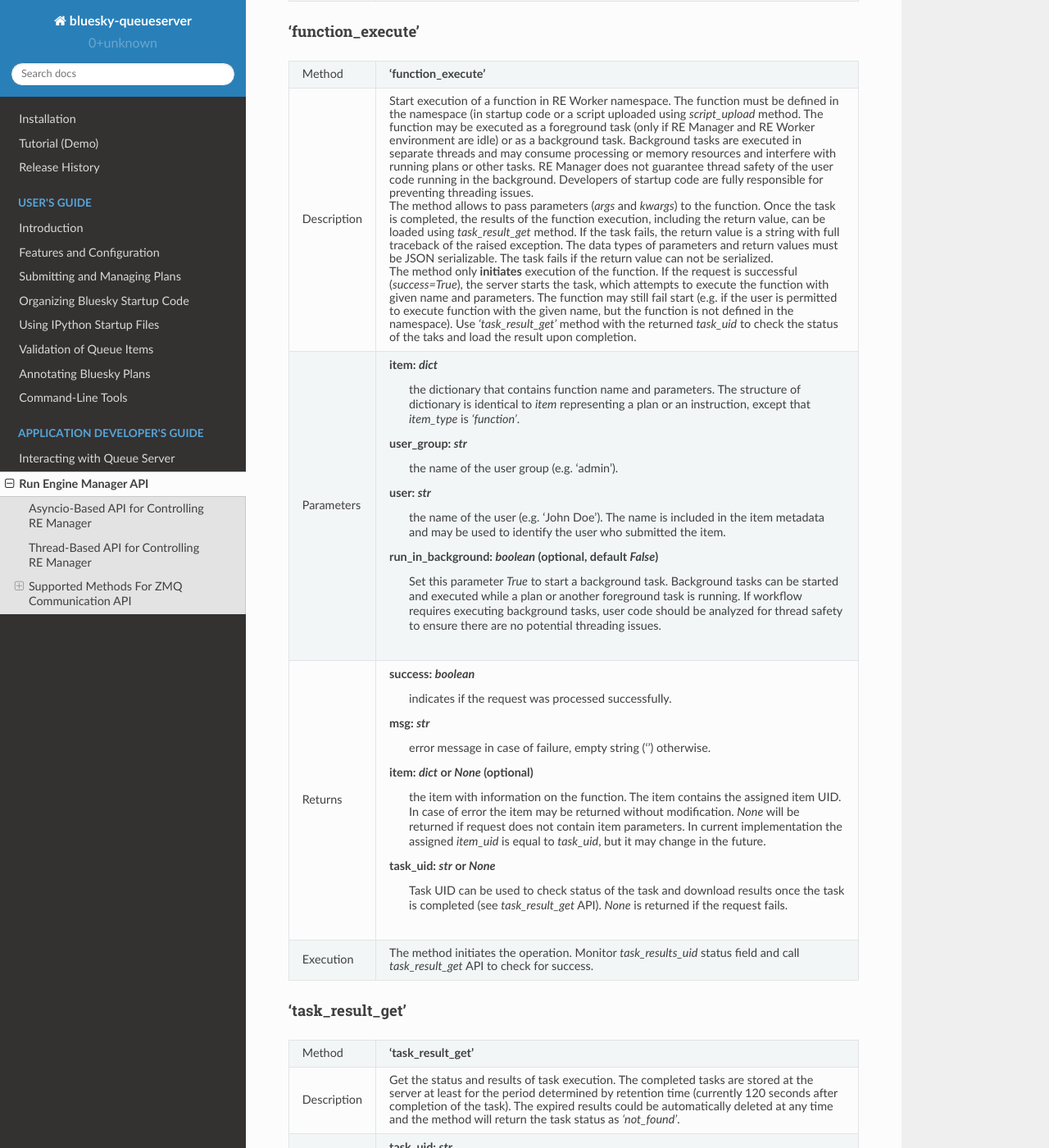
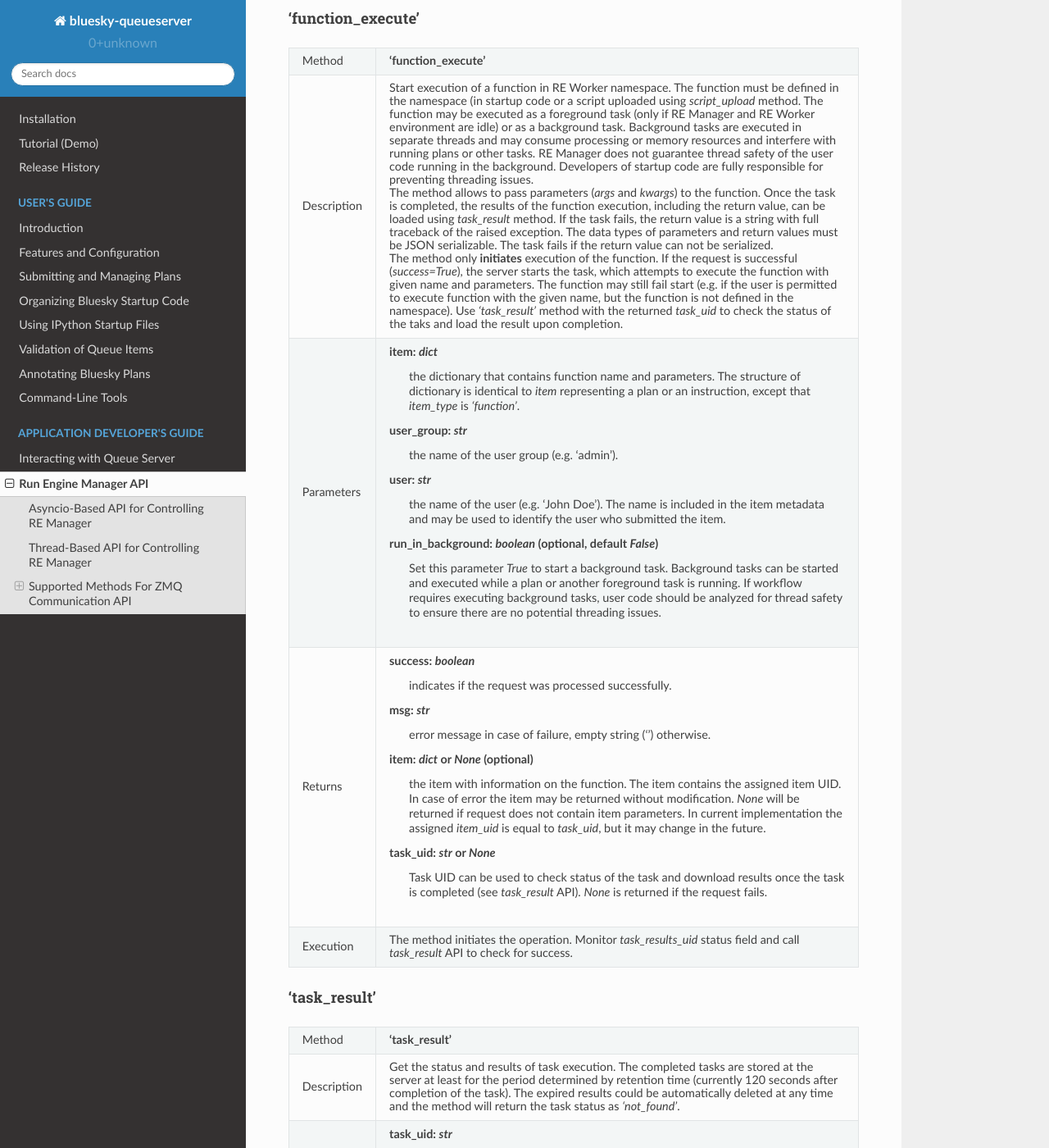
Before and after one commit to bluesky/bluesky-queueserver, a Sphinx documentation site: the page built from docs/source/re_manager_api.rst, in a window 1280 px wide and 1400 px high, scrolled down 23941 px. Shown: the whole window at 82% size. Built offline with Sphinx 7.4.7 and the Read the Docs theme 2.0.0, drawn with Linux system fonts in a browser that asks for light colours; some of the changed text lies outside the part shown.

Commit message:
ENH: renamed 'task_result_get' to 'task_result'

```diff
--- a/docs/source/cli_tools.rst
+++ b/docs/source/cli_tools.rst
@@ -448,7 +448,7 @@
     qserver script upload <path-to-file> background   # ... in the background
     qserver script upload <path-to-file> update-re    # ... allow 'RE' and 'db' to be updated
 
-    qserver task load result <task-uid>  # Load status or result of a task with the given UID
+    qserver task result <task-uid>  # Load status or result of a task with the given UID
 
     qserver manager stop           # Safely exit RE Manager application
     qserver manager stop safe on   # Safely exit RE Manager application
--- a/docs/source/re_manager_api.rst
+++ b/docs/source/re_manager_api.rst
@@ -122,7 +122,7 @@
 
 - :ref:`method_script_upload`
 - :ref:`method_function_execute`
-- :ref:`method_task_result_get`
+- :ref:`method_task_result`
 
 Stopping RE Manager (mostly used in testing):
 
@@ -192,7 +192,7 @@
               **task_results_uid**: *str*
                  UID of the dictionary of task results. UID is updated each time results of a new
                  completed tasks are added to the dictionary. Check the status of the pending tasks
-                 (see *task_result_get* API) once UID is changed.
+                 (see *task_result* API) once UID is changed.
 
               **plans_allowed_uid**: *str*
                  UID for the list of allowed plans. UID is updated each time the contents of
@@ -1339,7 +1339,7 @@
               objects defined in the namespace, including plans and devices. Dynamic modification
               of the worker namespace may be used to implement more flexible workflows. The API call
               updates the lists of existing and allowed plans and devices if necessary. Changes in
-              the lists will be indicated by changed list UIDs. Use *'task_result_get'* API to check
+              the lists will be indicated by changed list UIDs. Use *'task_result'* API to check
               if the script was loaded correctly. Note, that if the task fails, the script is
               still executed to the point where the exception is raised, changing the environment.
 ------------  -----------------------------------------------------------------------------------------
@@ -1371,10 +1371,10 @@
 
               **task_uid**: *str* or *None*
                   Task UID can be used to check status of the task and download results once the task
-                  is completed (see *task_result_get* API).
+                  is completed (see *task_result* API).
 ------------  -----------------------------------------------------------------------------------------
 Execution     The method initiates the operation. Monitor *task_results_uid* status field and call
-              *task_result_get* API to check for success.
+              *task_result* API to check for success.
 ============  =========================================================================================
 
 
@@ -1397,7 +1397,7 @@
 
               The method allows to pass parameters (*args* and *kwargs*) to the function. Once the task
               is completed, the results of the function execution, including the return value, can be
-              loaded using *task_result_get* method. If the task fails, the return value is a string
+              loaded using *task_result* method. If the task fails, the return value is a string
               with full traceback of the raised exception. The data types of parameters and return
               values must be JSON serializable. The task fails if the return value can not be serialized.
 
@@ -1405,7 +1405,7 @@
               (*success=True*), the server starts the task, which attempts to execute the function
               with given name and parameters. The function may still fail start (e.g. if the user is
               permitted to execute function with the given name, but the function is not defined
-              in the namespace). Use *'task_result_get'* method with the returned *task_uid* to
+              in the namespace). Use *'task_result'* method with the returned *task_uid* to
               check the status of the taks and load the result upon completion.
 ------------  -----------------------------------------------------------------------------------------
 Parameters    **item**: *dict*
@@ -1440,20 +1440,20 @@
 
               **task_uid**: *str* or *None*
                   Task UID can be used to check status of the task and download results once the task
-                  is completed (see *task_result_get* API). *None* is returned if the request fails.
+                  is completed (see *task_result* API). *None* is returned if the request fails.
 ------------  -----------------------------------------------------------------------------------------
 Execution     The method initiates the operation. Monitor *task_results_uid* status field and call
-              *task_result_get* API to check for success.
-============  =========================================================================================
-
-
-.. _method_task_result_get:
-
-**'task_result_get'**
-^^^^^^^^^^^^^^^^^^^^^
-
-============  =========================================================================================
-Method        **'task_result_get'**
+              *task_result* API to check for success.
+============  =========================================================================================
+
+
+.. _method_task_result:
+
+**'task_result'**
+^^^^^^^^^^^^^^^^^
+
+============  =========================================================================================
+Method        **'task_result'**
 ------------  -----------------------------------------------------------------------------------------
 Description   Get the status and results of task execution. The completed tasks are stored at
               the server at least for the period determined by retention time (currently 120 seconds
```
Also changed, not shown: 5 other files.
